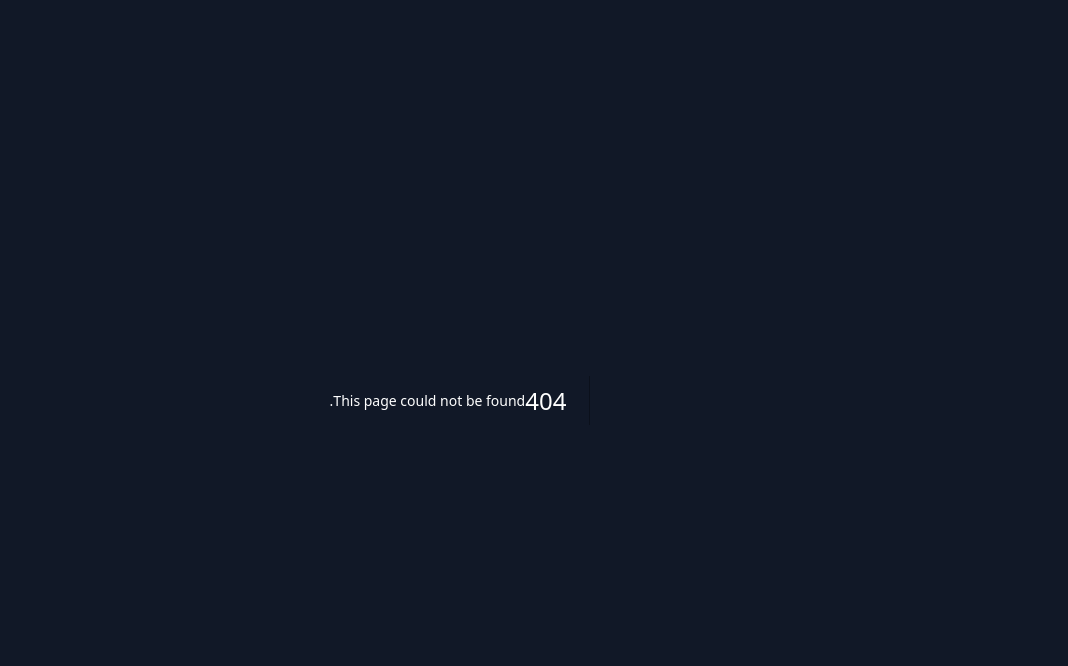
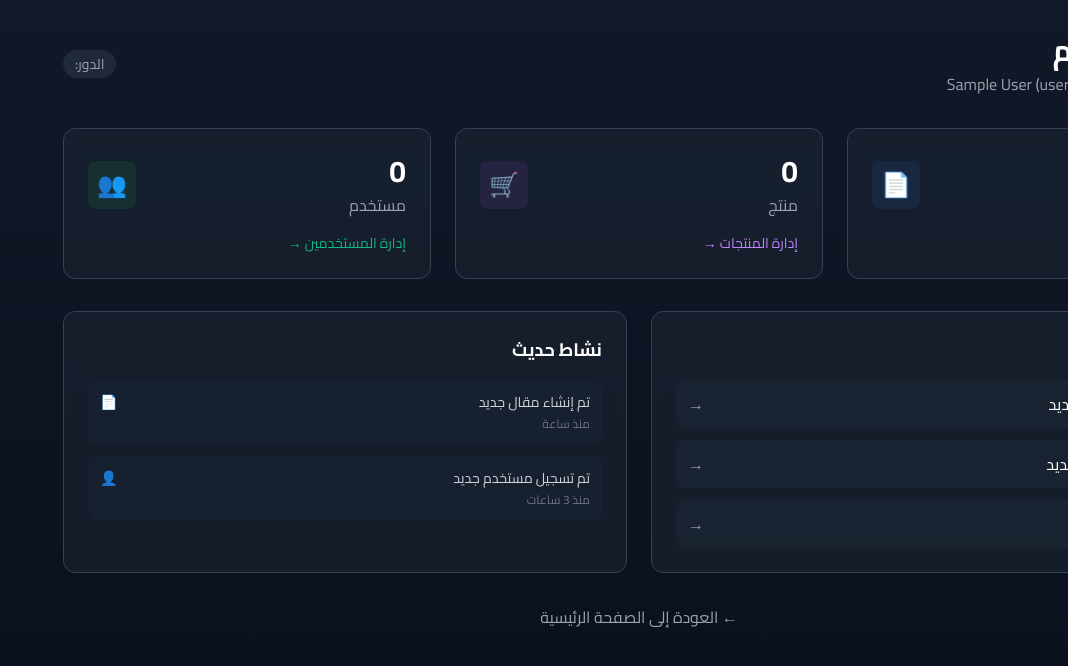
Before and after one commit to qualitysolution880-debug/quality-solutions, a Next.js app: page /dashboard in a window 1280 px wide. Before the commit this address had no page. Shown: the top 666 px of the page, without its empty margins (212-1280 px from the left). Built offline with nearby package versions, Linux system fonts and the light colour scheme; no server answers; the database is empty; sample sign-in values are in the browser's storage.

Commit message:
Create page.tsx

```diff
--- /dev/null
+++ b/app/dashboard/page.tsx
@@ -0,0 +1,172 @@
+import { getServerSession } from "next-auth"
+import { authOptions } from "@/lib/auth"
+import { redirect } from "next/navigation"
+import { prisma } from "@/lib/prisma"
+import Link from "next/link"
+
+async function getDashboardData() {
+  const [articlesCount, productsCount, usersCount] = await Promise.all([
+    prisma.article.count(),
+    prisma.product.count(),
+    prisma.user.count(),
+  ])
+
+  return {
+    articlesCount,
+    productsCount,
+    usersCount,
+  }
+}
+
+export default async function DashboardPage() {
+  const session = await getServerSession(authOptions)
+
+  if (!session) {
+    redirect("/auth/login")
+  }
+
+  const data = await getDashboardData()
+
+  return (
+    <div className="min-h-screen p-4 md:p-8">
+      <div className="max-w-6xl mx-auto">
+        {/* Header */}
+        <header className="mb-8">
+          <div className="flex justify-between items-center">
+            <div>
+              <h1 className="text-3xl font-bold text-white">لوحة التحكم</h1>
+              <p className="text-gray-400 mt-1">
+                مرحباً {session.user?.name} ({session.user?.email})
+              </p>
+            </div>
+            <div className="text-sm bg-gray-800 px-3 py-1 rounded-full">
+              <span className="text-gray-400">الدور: </span>
+              <span className="text-[#5eead4] font-medium">{session.user?.role}</span>
+            </div>
+          </div>
+        </header>
+
+        {/* Stats */}
+        <div className="grid grid-cols-1 md:grid-cols-3 gap-6 mb-8">
+          <div className="card">
+            <div className="flex items-center justify-between">
+              <div>
+                <div className="text-3xl font-bold text-white mb-1">{data.articlesCount}</div>
+                <div className="text-gray-400">مقالة</div>
+              </div>
+              <div className="w-12 h-12 rounded-lg bg-blue-500/10 flex items-center justify-center">
+                <span className="text-2xl">📄</span>
+              </div>
+            </div>
+            <Link
+              href="/articles"
+              className="inline-block mt-4 text-[#60a5fa] hover:underline text-sm"
+            >
+              إدارة المقالات →
+            </Link>
+          </div>
+
+          <div className="card">
+            <div className="flex items-center justify-between">
+              <div>
+                <div className="text-3xl font-bold text-white mb-1">{data.productsCount}</div>
+                <div className="text-gray-400">منتج</div>
+              </div>
+              <div className="w-12 h-12 rounded-lg bg-purple-500/10 flex items-center justify-center">
+                <span className="text-2xl">🛒</span>
+              </div>
+            </div>
+            <Link
+              href="/products"
+              className="inline-block mt-4 text-[#c084fc] hover:underline text-sm"
+            >
+              إدارة المنتجات →
+            </Link>
+          </div>
+
+          <div className="card">
+            <div className="flex items-center justify-between">
+              <div>
+                <div className="text-3xl font-bold text-white mb-1">{data.usersCount}</div>
+                <div className="text-gray-400">مستخدم</div>
+              </div>
+              <div className="w-12 h-12 rounded-lg bg-green-500/10 flex items-center justify-center">
+                <span className="text-2xl">👥</span>
+              </div>
+            </div>
+            <Link
+              href="/users"
+              className="inline-block mt-4 text-[#10b981] hover:underline text-sm"
+            >
+              إدارة المستخدمين →
+            </Link>
+          </div>
+        </div>
+
+        {/* Quick Actions */}
+        <div className="grid grid-cols-1 md:grid-cols-2 gap-6 mb-8">
+          <div className="card">
+            <h3 className="text-lg font-bold mb-4 text-white">إجراءات سريعة</h3>
+            <div className="space-y-3">
+              <Link
+                href="/articles/new"
+                className="flex items-center justify-between p-3 bg-gray-800/50 rounded-lg hover:bg-gray-800 transition-colors"
+              >
+                <span>✏️ كتابة مقال جديد</span>
+                <span className="text-gray-400">→</span>
+              </Link>
+              <Link
+                href="/products/new"
+                className="flex items-center justify-between p-3 bg-gray-800/50 rounded-lg hover:bg-gray-800 transition-colors"
+              >
+                <span>📦 إضافة منتج جديد</span>
+                <span className="text-gray-400">→</span>
+              </Link>
+              <Link
+                href="/settings"
+                className="flex items-center justify-between p-3 bg-gray-800/50 rounded-lg hover:bg-gray-800 transition-colors"
+              >
+                <span>⚙️ الإعدادات</span>
+                <span className="text-gray-400">→</span>
+              </Link>
+            </div>
+          </div>
+
+          <div className="card">
+            <h3 className="text-lg font-bold mb-4 text-white">نشاط حديث</h3>
+            <div className="space-y-3">
+              <div className="p-3 bg-gray-800/30 rounded-lg">
+                <div className="flex justify-between items-start">
+                  <div>
+                    <p className="text-sm text-gray-300">تم إنشاء مقال جديد</p>
+                    <p className="text-xs text-gray-500 mt-1">منذ ساعة</p>
+                  </div>
+                  <span className="text-[#60a5fa] text-sm">📄</span>
+                </div>
+              </div>
+              <div className="p-3 bg-gray-800/30 rounded-lg">
+                <div className="flex justify-between items-start">
+                  <div>
+                    <p className="text-sm text-gray-300">تم تسجيل مستخدم جديد</p>
+                    <p className="text-xs text-gray-500 mt-1">منذ 3 ساعات</p>
+                  </div>
+                  <span className="text-[#10b981] text-sm">👤</span>
+                </div>
+              </div>
+            </div>
+          </div>
+        </div>
+
+        {/* Back to Home */}
+        <div className="text-center">
+          <Link
+            href="/"
+            className="inline-flex items-center gap-2 text-gray-400 hover:text-white transition-colors"
+          >
+            ← العودة إلى الصفحة الرئيسية
+          </Link>
+        </div>
+      </div>
+    </div>
+  )
+}
```
